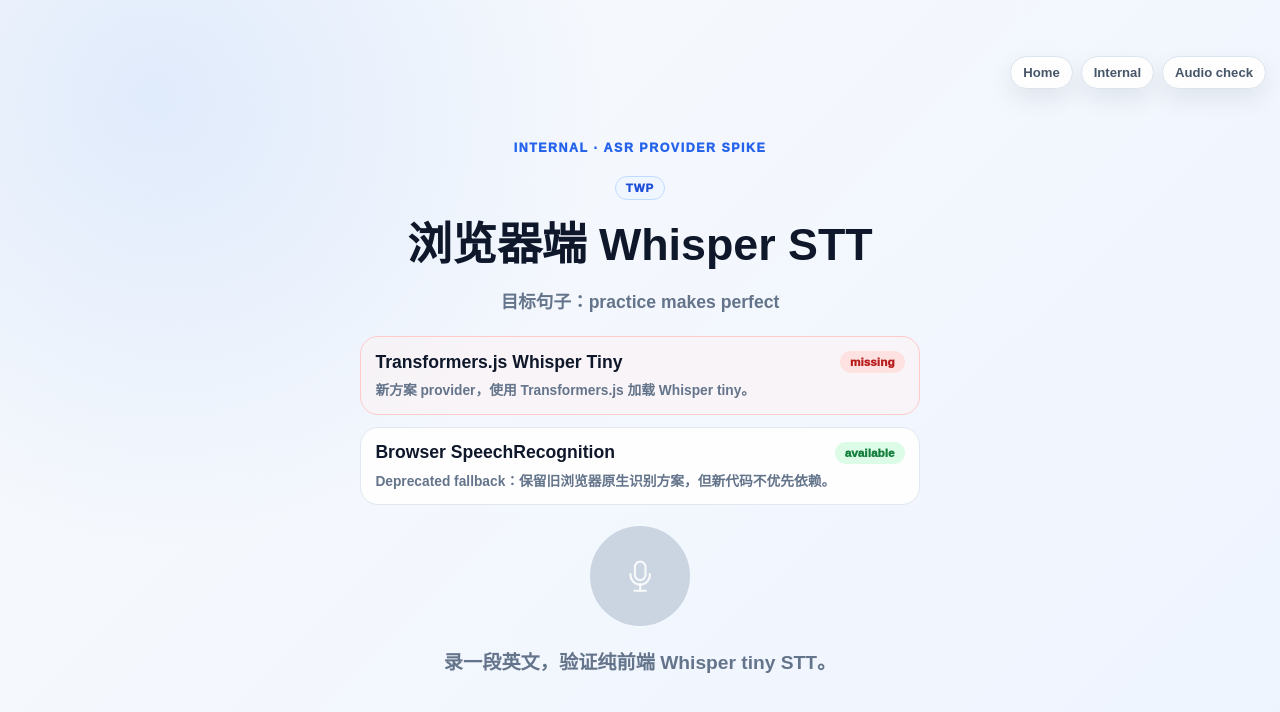
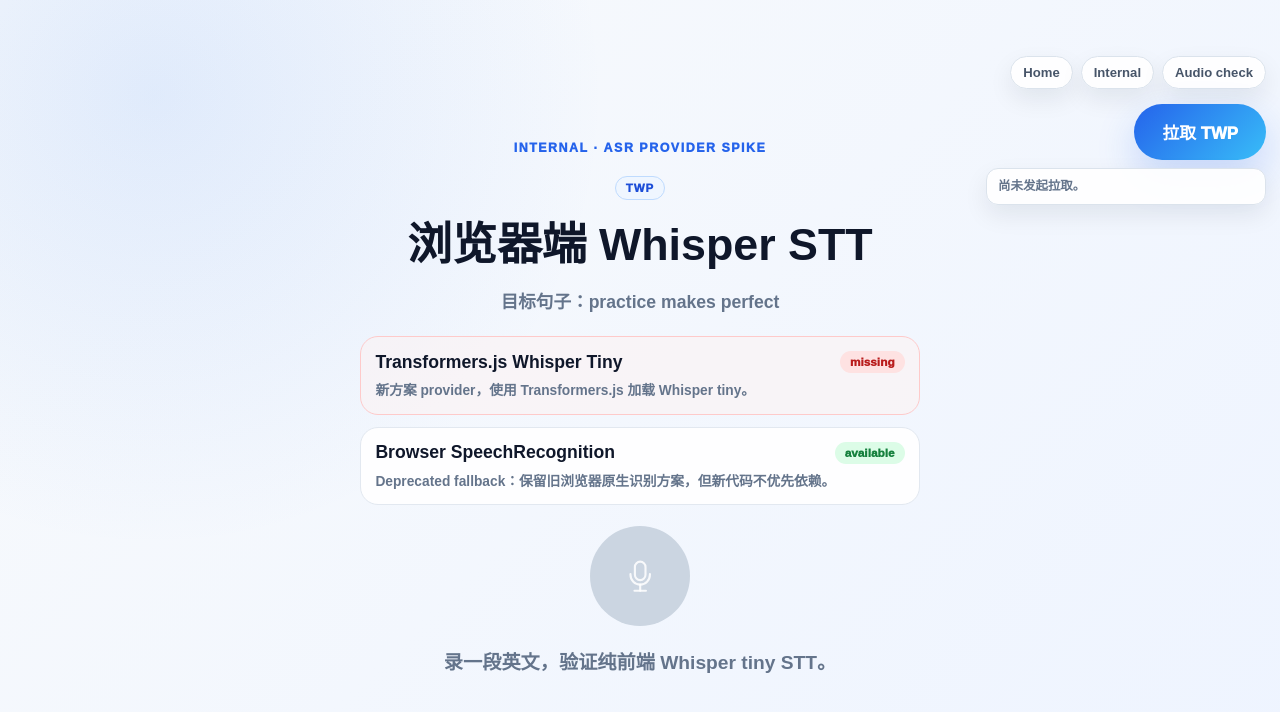
Before and after one commit to ZangaiFamily/gramtree, a Next.js app: page /gramtree/internal/asr-check in a window 1280 px wide. Shown: the top 712 px of the page. Built offline with nearby package versions, Linux system fonts and the light colour scheme.

Commit message:
Add ASR model pull action

```diff
--- a/app/globals.css
+++ b/app/globals.css
@@ -123,6 +123,53 @@
 .audioCheckBack:hover {
   border-color: #bfdbfe;
   color: #1d4ed8;
+}
+
+.asrPullPanel {
+  position: absolute;
+  top: 104px;
+  right: 14px;
+  z-index: 20;
+  width: min(280px, calc(100vw - 28px));
+  display: grid;
+  justify-items: end;
+  gap: 8px;
+}
+
+.asrPullButton {
+  min-height: 42px;
+  padding: 0 18px;
+  font-size: 0.88rem;
+}
+
+.asrPullResult {
+  width: 100%;
+  margin: 0;
+  border: 1px solid #dbe3ec;
+  border-radius: 12px;
+  padding: 9px 11px;
+  background: rgba(255, 255, 255, 0.92);
+  color: #64748b;
+  font-size: 0.78rem;
+  font-weight: 850;
+  line-height: 1.35;
+  text-align: left;
+  box-shadow: 0 10px 24px rgba(15, 23, 42, 0.08);
+}
+
+.asrPullResult.loading {
+  border-color: #bfdbfe;
+  color: #1d4ed8;
+}
+
+.asrPullResult.success {
+  border-color: #bbf7d0;
+  color: #15803d;
+}
+
+.asrPullResult.error {
+  border-color: #fecaca;
+  color: #b91c1c;
 }
 
 .audioCheckPage {
--- a/app/internal/asr-check/page.tsx
+++ b/app/internal/asr-check/page.tsx
@@ -17,11 +17,15 @@
 
 const targetText = "practice makes perfect";
 
+type PullStatus = "idle" | "loading" | "success" | "error";
+
 export default function AsrCheckPage() {
   const [providerStatus, setProviderStatus] = useState<ProviderStatus>({
     transformers: "checking",
     speechRecognition: "checking",
   });
+  const [pullStatus, setPullStatus] = useState<PullStatus>("idle");
+  const [pullResult, setPullResult] = useState("尚未发起拉取。");
   const [isRecording, setIsRecording] = useState(false);
   const [isRecognizing, setIsRecognizing] = useState(false);
   const [message, setMessage] = useState("录一段英文，验证纯前端 Whisper tiny STT。");
@@ -58,6 +62,24 @@
       });
     };
   }, []);
+
+  async function pullTransformersWhisper() {
+    if (pullStatus === "loading") return;
+    const startedAt = performance.now();
+    setPullStatus("loading");
+    setPullResult("正在拉取并初始化 TWP 模型资源...");
+
+    try {
+      await TransformersWhisperProvider.preload?.();
+      const elapsedMs = Math.round(performance.now() - startedAt);
+      setPullStatus("success");
+      setPullResult(`拉取完成：${TransformersWhisperProvider.label} 已初始化，用时 ${elapsedMs}ms。`);
+    } catch (error) {
+      const detail = error instanceof Error ? error.message : "Unknown error";
+      setPullStatus("error");
+      setPullResult(`拉取失败：${detail}`);
+    }
+  }
 
   async function startRecording() {
     if (isRecording || isRecognizing) return;
@@ -134,6 +156,18 @@
         <Link href="/internal">Internal</Link>
         <Link href="/internal/audio-check">Audio check</Link>
       </nav>
+
+      <div className="asrPullPanel" aria-live="polite">
+        <button
+          type="button"
+          className="audioCheckRunButton asrPullButton"
+          disabled={pullStatus === "loading"}
+          onClick={pullTransformersWhisper}
+        >
+          {pullStatus === "loading" ? "拉取中" : "拉取 TWP"}
+        </button>
+        <p className={`asrPullResult ${pullStatus}`}>{pullResult}</p>
+      </div>
 
       <section className="audioCheckShell">
         <div className="audioStep">
```
